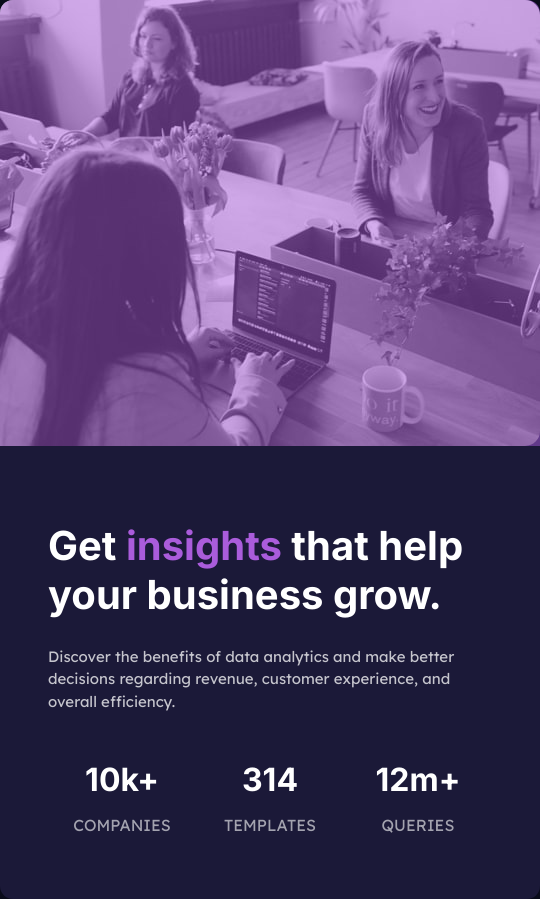
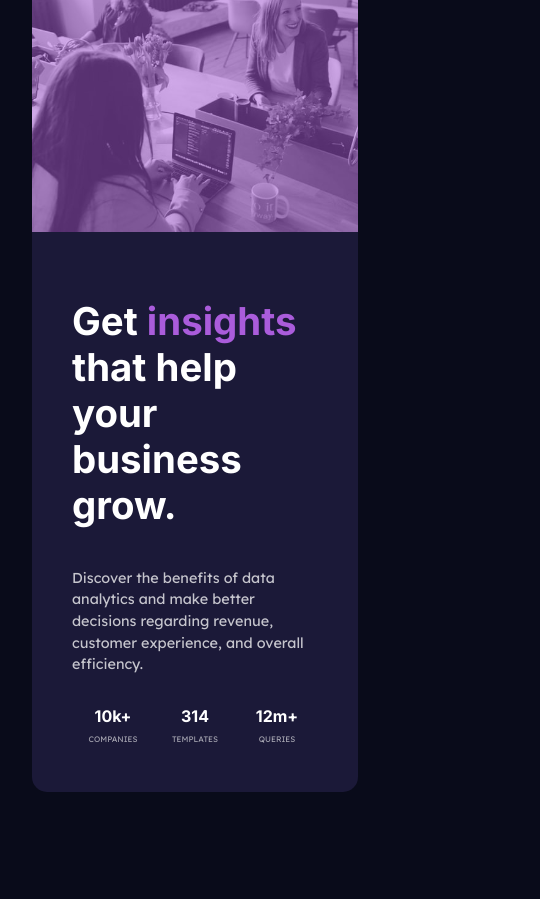
Before and after one commit to abdeldjalilhachimi/Card-component, a plain HTML site: page index.html in a window 390 px wide. Shown: the whole page, 540 px wide, since content can reach past the window. After the commit the page ends 858 px from the top, so only its background shows below. Drawn offline with Linux system fonts and the light colour scheme.

Commit message:
Adding resposivity

```diff
--- a/css/main.css
+++ b/css/main.css
@@ -11,52 +11,100 @@ body {
   -webkit-box-sizing: border-box;
           box-sizing: border-box;
   font-size: 15px;
-  height: 100vh;
-  display: -ms-grid;
-  display: grid;
-  place-items: center;
   background-color: #090b1a;
 }
 
 /* Start Card */
-.card {
-  overflow: hidden;
-  border-radius: 13px;
-  width: 100%;
+.container {
+  max-width: 85rem;
+  padding: 2rem;
+  margin: 0 auto;
   display: -webkit-box;
   display: -ms-flexbox;
   display: flex;
-  -webkit-box-orient: horizontal;
-  -webkit-box-direction: normal;
-      -ms-flex-direction: row;
-          flex-direction: row;
-  -ms-flex-wrap: wrap-reverse;
-      flex-wrap: wrap-reverse;
   -webkit-box-pack: center;
       -ms-flex-pack: center;
           justify-content: center;
   -webkit-box-align: center;
       -ms-flex-align: center;
           align-items: center;
-  background-color: #1b1938;
+  height: 100vh;
 }
 
-.card__contnet {
-  padding: 3rem;
+.container .card {
+  display: -webkit-box;
+  display: -ms-flexbox;
+  display: flex;
+  background-color: #1b1938;
+  -webkit-box-orient: horizontal;
+  -webkit-box-direction: normal;
+      -ms-flex-direction: row;
+          flex-direction: row;
+  border-radius: 15px;
+  height: 446px;
 }
 
-.card__contnet .card__title h1 {
+.container .card__img {
+  position: relative;
+}
+
+.container .card__img--overaly {
+  position: absolute;
+  top: 0;
+  left: 0;
+  background-color: rgba(170, 92, 219, 0.5);
+  border-radius: 0 15px 15px 0;
+  height: 100%;
+  width: 100%;
+  z-index: 5;
+}
+
+.container .card__img img {
+  width: 100%;
+  height: 100%;
+  border-radius: 0 15px 15px 0 !important;
+  -o-object-fit: cover;
+     object-fit: cover;
+}
+
+.container .card__contnet {
+  padding: 2.5rem;
+  display: -webkit-box;
+  display: -ms-flexbox;
+  display: flex;
+  -webkit-box-orient: vertical;
+  -webkit-box-direction: normal;
+      -ms-flex-direction: column;
+          flex-direction: column;
+  -ms-flex-line-pack: distribute;
+      align-content: space-around;
+  height: auto;
+}
+
+.container .card__contnet .card__title {
+  -webkit-box-flex: 1;
+      -ms-flex: 1;
+          flex: 1;
+}
+
+.container .card__contnet .card__title h1 {
   color: white;
   font-family: "Inter", sans-serif;
   font-size: 2.5rem;
   font-weight: 700;
 }
 
-.card__contnet .card__title h1 span {
+.container .card__contnet .card__title h1 span {
   color: #aa5cdb;
 }
 
-.card__contnet .card__pragraph p {
+.container .card__contnet .card__pragraph {
+  -webkit-box-flex: 1;
+      -ms-flex: 1;
+          flex: 1;
+}
+
+.container .card__contnet .card__pragraph p {
   color: rgba(255, 255, 255, 0.75);
   text-align: left;
   max-width: 500px;
@@ -64,7 +112,11 @@ body {
   font-family: "Lexend Deca", sans-serif;
 }
 
-.card__contnet .card__statictics {
+.container .card__contnet .card__statictics {
+  width: 100%;
+  -webkit-box-flex: 2;
+      -ms-flex: 2;
+          flex: 2;
   display: -webkit-box;
   display: -ms-flexbox;
   display: flex;
@@ -75,49 +127,103 @@ body {
   -webkit-box-pack: space-evenly !important;
       -ms-flex-pack: space-evenly !important;
           justify-content: space-evenly !important;
-  margin-bottom: 0 !important;
 }
 
-.card__contnet .card__statictics .card__static {
+.container .card__contnet .card__statictics .card__static {
   -webkit-box-flex: 1;
       -ms-flex: 1;
           flex: 1;
   text-align: center;
 }
 
-.card__contnet .card__statictics .card__static h3 {
+.container .card__contnet .card__statictics .card__static h3 {
   font-size: 2rem;
   color: white;
   margin-bottom: 0 !important;
   font-family: "Inter", sans-serif;
 }
 
-.card__contnet .card__statictics .card__static p {
+.container .card__contnet .card__statictics .card__static p {
   color: rgba(255, 255, 255, 0.6);
   font-family: "Lexend Deca", sans-serif;
   font-size: 1rem;
   text-transform: uppercase;
 }
 
-.card__img {
-  position: relative;
-  max-height: 446px;
+@media screen and (max-width: 960px) {
+  .container {
+    margin-top: -50px;
+    height: 100vh;
+    -webkit-box-pack: center;
+        -ms-flex-pack: center;
+            justify-content: center;
+    -webkit-box-align: center;
+        -ms-flex-align: center;
+            align-items: center;
+  }
+  .container .card {
+    position: relative;
+    height: 92vh;
+    -webkit-box-orient: vertical;
+    -webkit-box-direction: reverse;
+        -ms-flex-direction: column-reverse;
+            flex-direction: column-reverse;
+  }
+  .container .card__title h1 {
+    color: white;
+    font-family: "Inter", sans-serif;
+    font-size: 2.4rem !important;
+    font-weight: 700;
+  }
+  .container .card__title h1 span {
+    color: #aa5cdb;
+  }
+  .container .card__pragraph {
+    -webkit-box-flex: 1;
+        -ms-flex: 1;
+            flex: 1;
+  }
+  .container .card__pragraph p {
+    color: rgba(255, 255, 255, 0.75);
+    text-align: left;
+    max-width: 500px;
+    line-height: 1.5;
+    font-size: 0.9rem;
+    font-family: "Lexend Deca", sans-serif;
+  }
+  .container .card__img {
+    position: relative;
+    /*  flex: 2; */
+  }
+  .container .card__img--overaly {
+    border-radius: 15px 15px 0 0 !important;
+  }
+  .container .card__img img {
+    border-radius: 15px 15px 0 0 !important;
+  }
+  .container .card .card__statictics {
+    width: 100%;
+    display: -webkit-box;
+    display: -ms-flexbox;
+    display: flex;
+    -webkit-box-orient: horizontal;
+    -webkit-box-direction: normal;
+        -ms-flex-direction: row;
+            flex-direction: row;
+    -ms-flex-pack: distribute !important;
+        justify-content: space-around !important;
+  }
+  .container .card .card__statictics .card__static {
+    -webkit-box-flex: 1;
+        -ms-flex: 1;
+            flex: 1;
+    text-align: center;
+  }
+  .container .card .card__statictics .card__static h3 {
+    font-size: 1rem;
+  }
+  .container .card .card__statictics .card__static p {
+    font-size: 0.5rem;
+  }
 }
-
-.card__img .card__img--overly {
-  position: absolute;
-  top: 0;
-  left: 0;
-  width: 100%;
-  height: 100%;
-  background-color: rgba(170, 92, 219, 0.5);
-  z-index: 10;
-}
-
-.card__img img {
-  height: auto;
-  border-radius: 0 15px 15px 0;
-}
-
-/* End Card  */
 /*# sourceMappingURL=main.css.map */
--- a/index.html
+++ b/index.html
@@ -39,11 +39,11 @@
           </div>
         </div>
         <div class="card__img">
-          <div class="card__img--overly" > </div>
-          <img src="/images/image-header-desktop.jpg" alt="">
+          <span class="card__img--overaly"></span>
+          <img src="./images/image-header-desktop.jpg" alt="people in meeting">
         </div>
       </div>
-    </div>
+
 
 </body>
 </html>
```
